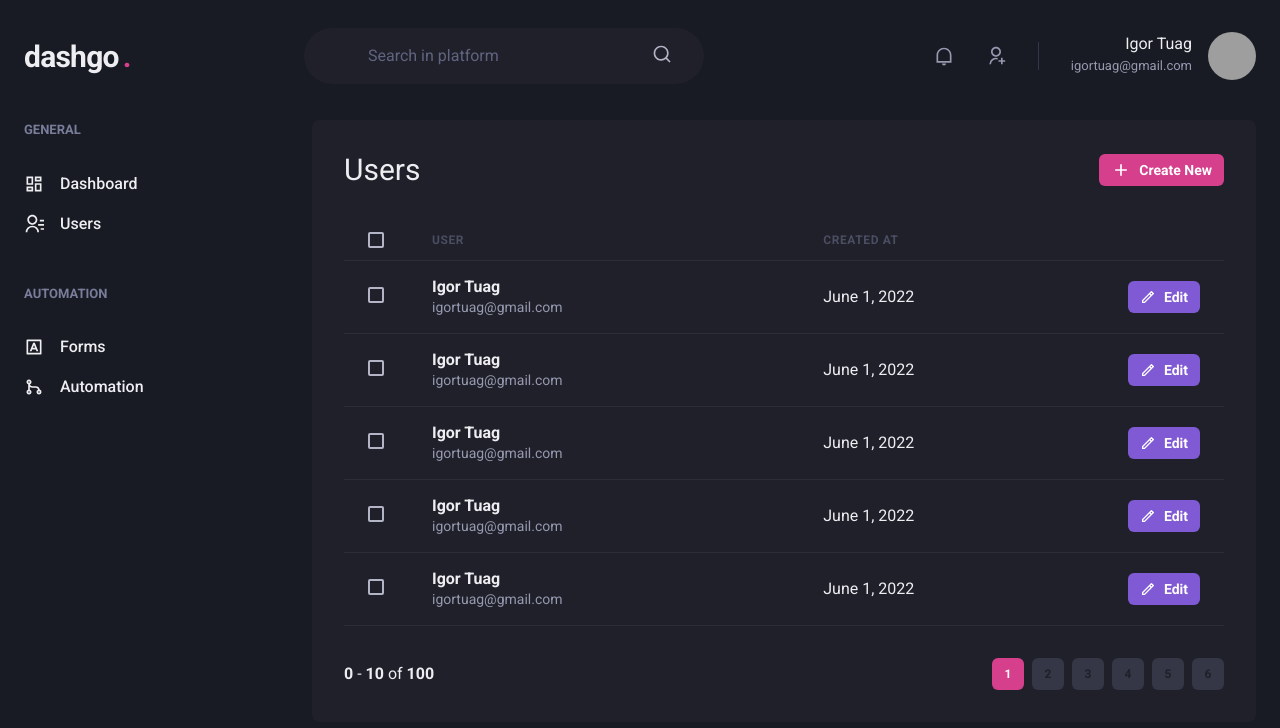
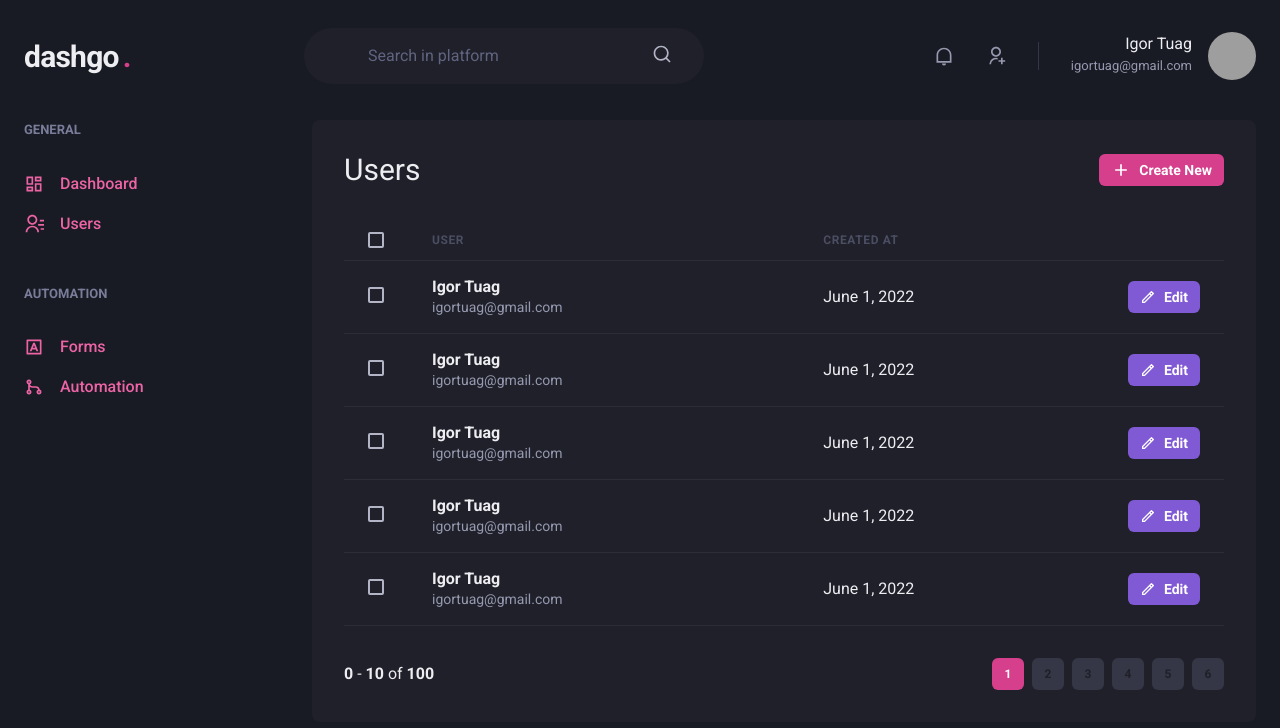
Before and after one commit to igortuag/dashgo, a Next.js app: page /users in a window 1280 px wide. Shown: the top 728 px of the page. Built offline with nearby package versions, Linux system fonts and the light colour scheme; grey boxes are pictures that could not be loaded.

Commit message:
switch link to active link to change the color when is active

```diff
--- a/src/components/Sidebar/NavLink.tsx
+++ b/src/components/Sidebar/NavLink.tsx
@@ -1,6 +1,6 @@
 import { Icon, Link as ChakraLink, LinkProps, Text } from "@chakra-ui/react";
-import Link from "next/link";
 import React, { ElementType } from "react";
+import ActiveLink from "../ActiveLink";
 
 interface NavLinkProps extends LinkProps {
   icon: ElementType;
@@ -10,14 +10,14 @@ interface NavLinkProps extends LinkProps {
 
 function NavLink({ icon, children, href, ...rest }: NavLinkProps) {
   return (
-    <Link href={href} passHref>
+    <ActiveLink href={href} passHref>
       <ChakraLink display="flex" alignItems="center" {...rest}>
         <Icon as={icon} fontSize="20" />
         <Text ml="4" fontWeight="medium">
           {children}
         </Text>
       </ChakraLink>
-    </Link>
+    </ActiveLink>
   );
 }
 
```
